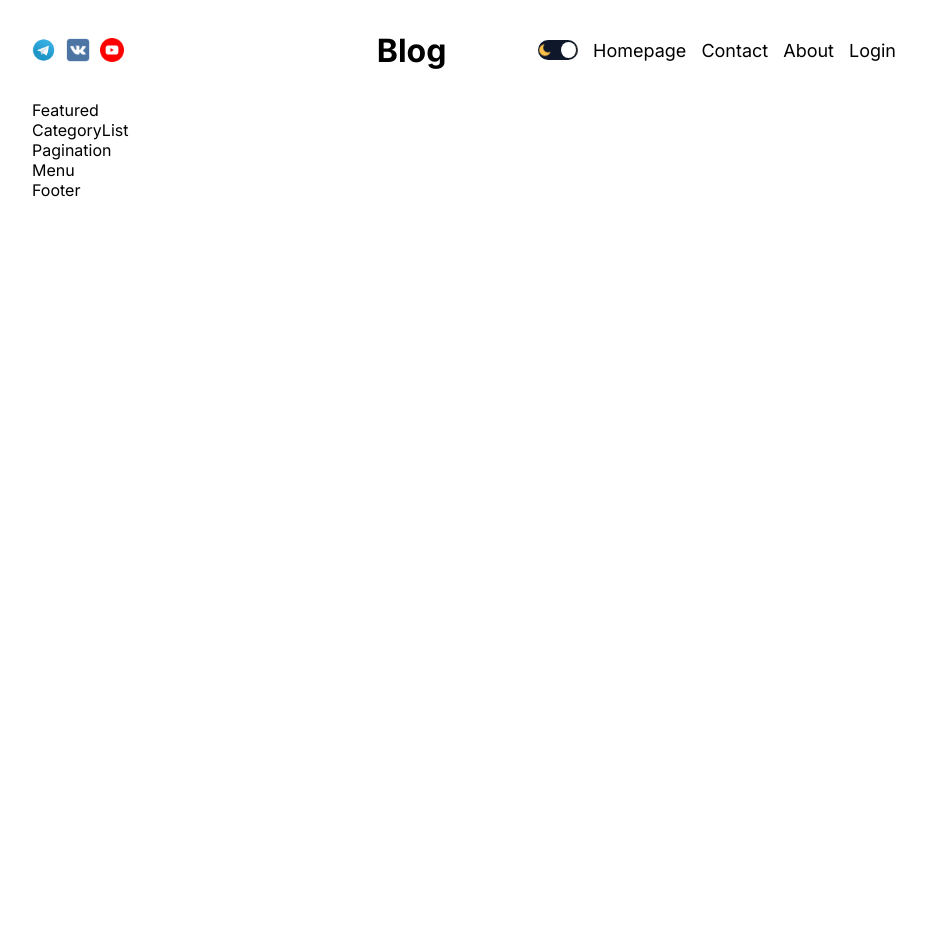
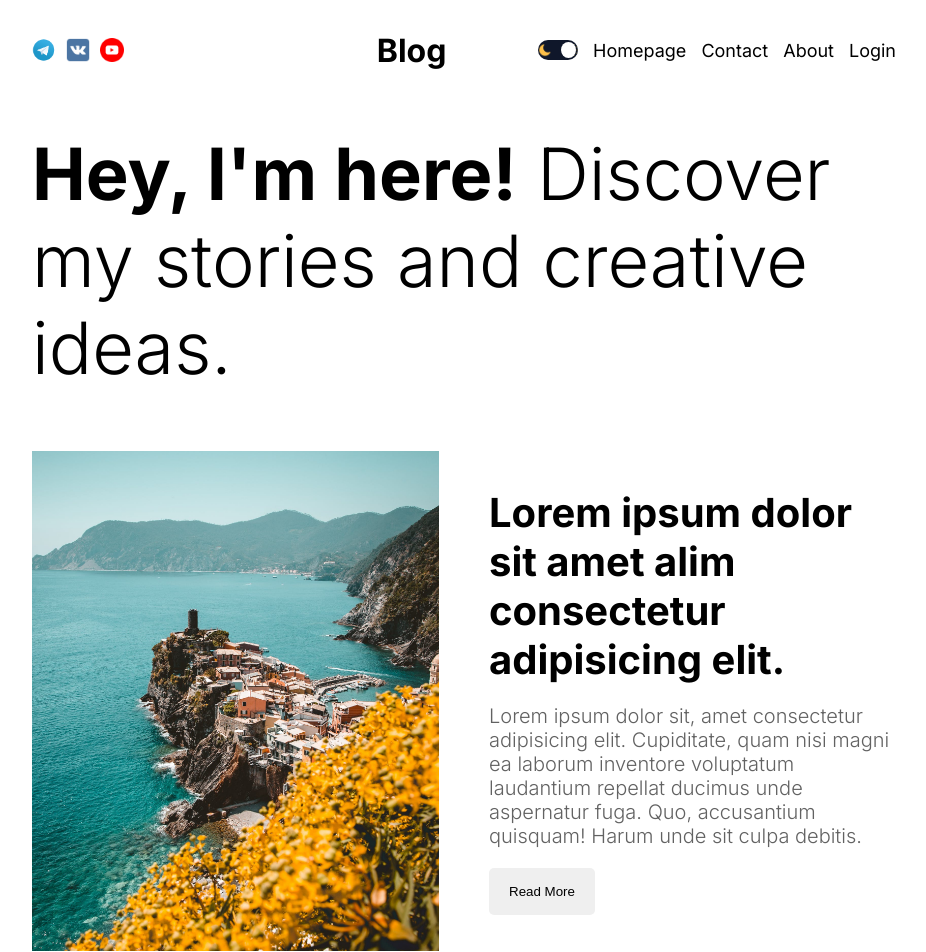
Before and after one commit to horoshopodumaj/blogApp, a Next.js app: page / in a window 1280 px wide. Shown: the top 952 px of the page, without its empty margins (176-1102 px from the left). Before the commit the page ends 800 px from the top, so only its background shows below. Built offline with nearby package versions, Linux system fonts and the light colour scheme.

Commit message:
featured post design

```diff
--- a/src/components/featured/Featured.jsx
+++ b/src/components/featured/Featured.jsx
@@ -1,7 +1,27 @@
+import Image from "next/image";
 import styles from "./featured.module.css";
 
 const Featured = () => {
-    return <div className={styles.container}>Featured</div>;
+    return (
+        <div className={styles.container}>
+            <h1 className={styles.title}>
+                <b>Hey, I'm here!</b> Discover my stories and creative ideas.
+            </h1>
+            <div className={styles.post}>
+                <div className={styles.imgContainer}>
+                    <Image src="/p1.jpeg" alt="" fill className={styles.image} />
+                </div>
+                <div className={styles.textContainer}>
+                    <h1 className={styles.postTitle}>Lorem ipsum dolor sit amet alim consectetur adipisicing elit.</h1>
+                    <p className={styles.postDesc}>
+                        Lorem ipsum dolor sit, amet consectetur adipisicing elit. Cupiditate, quam nisi magni ea laborum inventore voluptatum laudantium repellat ducimus unde aspernatur fuga. Quo,
+                        accusantium quisquam! Harum unde sit culpa debitis.
+                    </p>
+                    <button className={styles.button}>Read More</button>
+                </div>
+            </div>
+        </div>
+    );
 };
 
 export default Featured;
--- a/src/components/featured/featured.module.css
+++ b/src/components/featured/featured.module.css
@@ -1,2 +1,77 @@
 .container {
+    margin-top: 30px;
 }
+
+.title {
+    font-size: 96px;
+    font-weight: 300;
+}
+
+.post {
+    margin-top: 60px;
+    display: flex;
+    align-items: center;
+    gap: 50px;
+}
+
+.imgContainer {
+    flex: 1;
+    height: 500px;
+    position: relative;
+}
+
+.image {
+    object-fit: cover;
+}
+
+.textContainer {
+    flex: 1;
+    display: flex;
+    flex-direction: column;
+    gap: 20px;
+}
+
+.postTitle {
+    font-size: 40px;
+}
+
+.postDesc {
+    font-size: 20px;
+    font-weight: 300;
+    color: var(--softTextColor);
+}
+
+.button {
+    padding: 16px 20px;
+    border: none;
+    border-radius: 5px;
+    width: max-content;
+}
+
+@media screen and (max-width: 1280px) {
+    .title {
+        font-size: 72px;
+    }
+}
+
+@media screen and (max-width: 1024px) {
+    .title {
+        font-size: 64px;
+    }
+
+    .imgContainer {
+        display: none;
+    }
+}
+
+@media screen and (max-width: 768px) {
+    .title {
+        font-size: 48px;
+    }
+}
+
+@media screen and (max-width: 640px) {
+    .title {
+        font-size: 36px;
+    }
+}
```
